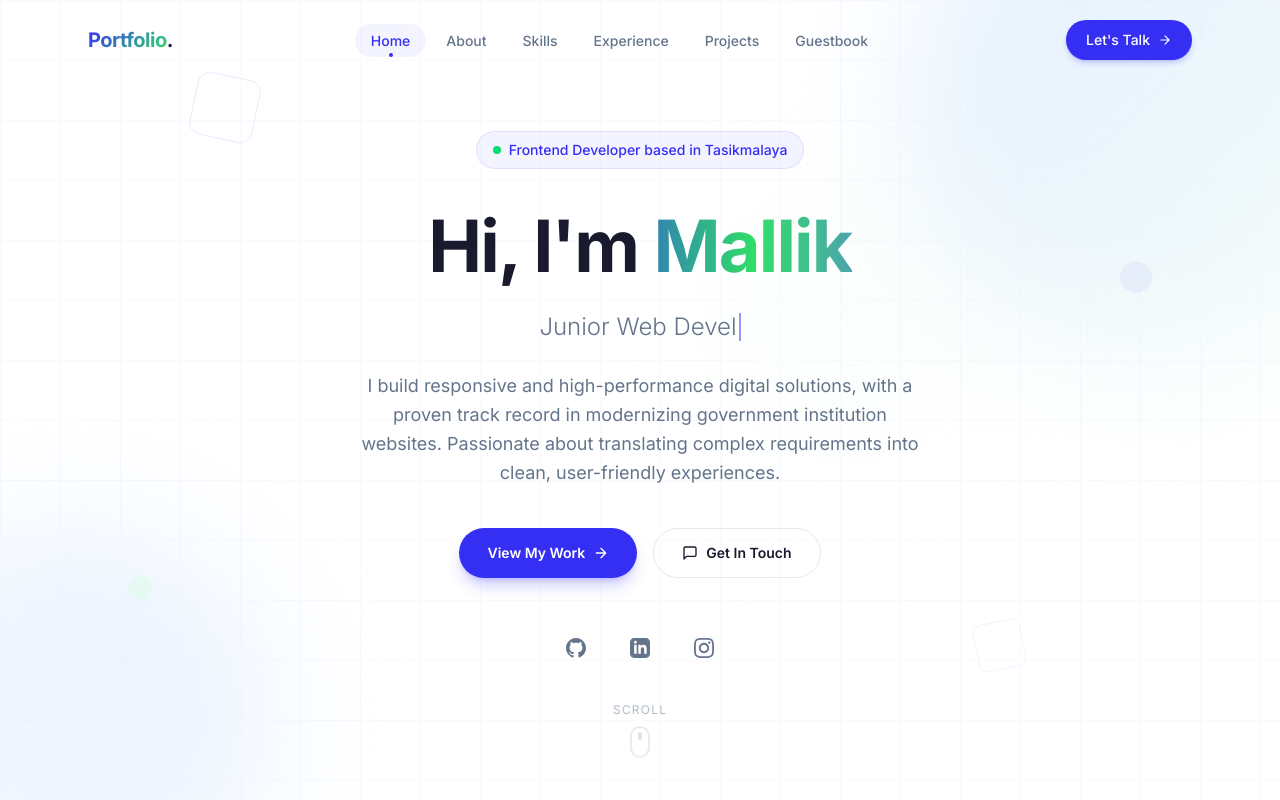
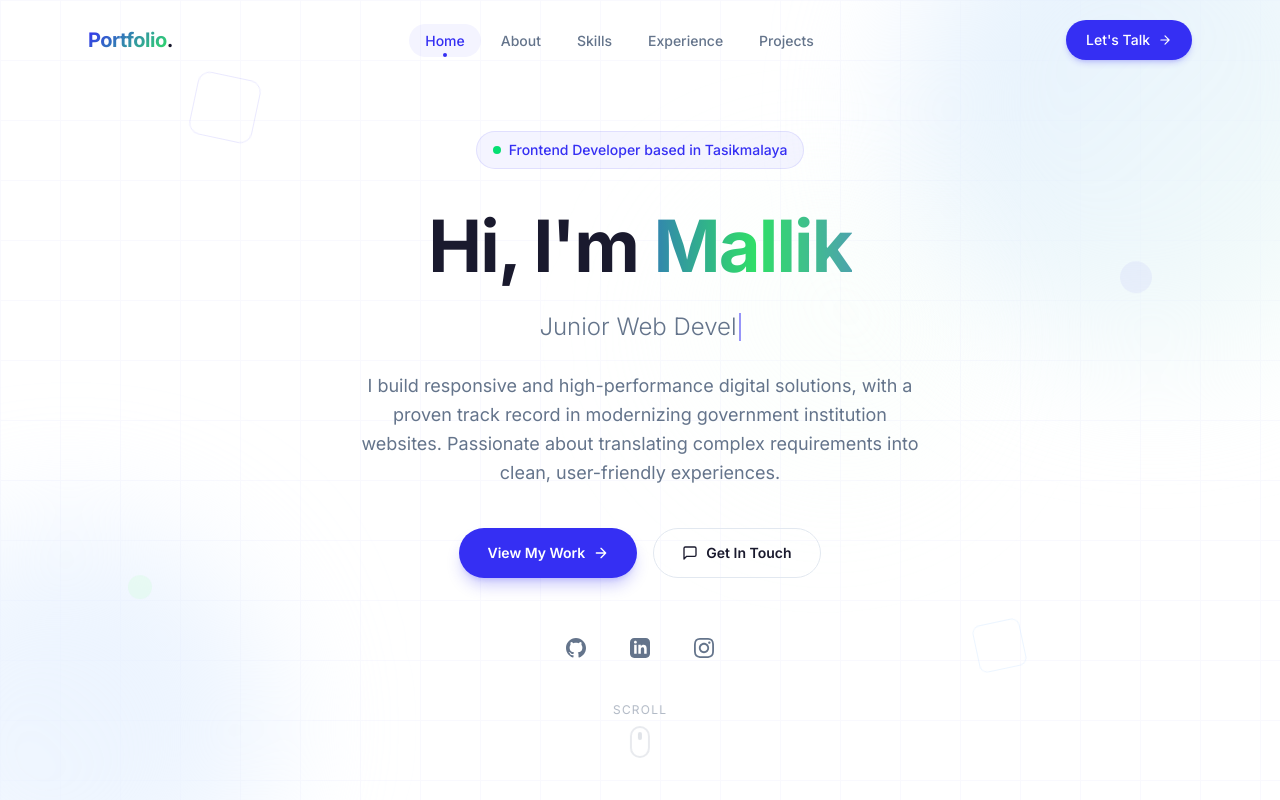
Before and after one commit to kruzx95/portofolio, a Next.js app: page / in a window 1280 px wide. Shown: the top 800 px of the page. Built offline with nearby package versions, Linux system fonts and the light colour scheme.

Commit message:
feat: add Navbar and Projects components to portfolio site

```diff
--- a/src/components/Navbar.tsx
+++ b/src/components/Navbar.tsx
@@ -9,7 +9,7 @@ const navLinks = [
   { href: "/#skills", label: "Skills" },
   { href: "/#experience", label: "Experience" },
   { href: "/#projects", label: "Projects" },
-  { href: "/guestbook", label: "Guestbook" },
+ // { href: "/guestbook", label: "Guestbook" },
 ];
 
 export default function Navbar() {
--- a/src/components/Projects.tsx
+++ b/src/components/Projects.tsx
@@ -15,7 +15,7 @@ const projects = [
     github: null,
   },
   {
-    title: "Website DPRD Kota Tasikmalaya",
+    title: "DPRD Kota Tasikmalaya",
     description:
       "The official portal for the Regional People's Representative Council (DPRD) of Tasikmalaya City. Currently in progress, built with modern tech stacks for optimal performance and transparency.",
     tags: ["Next.js", "TypeScript", "Tailwind CSS"],
```
